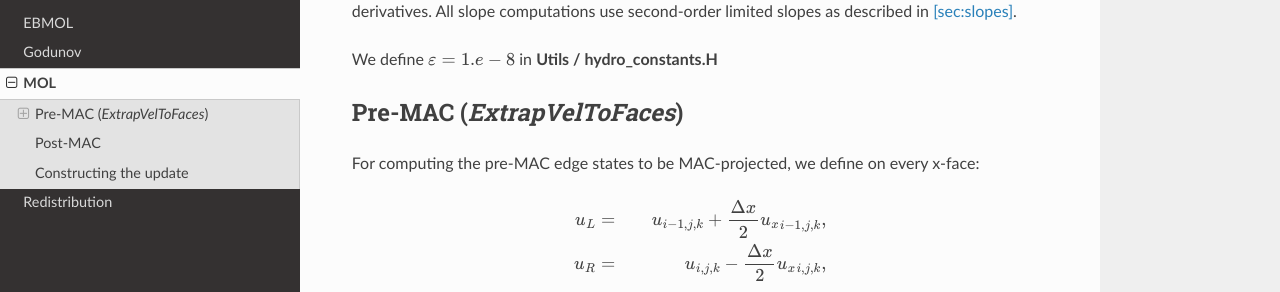
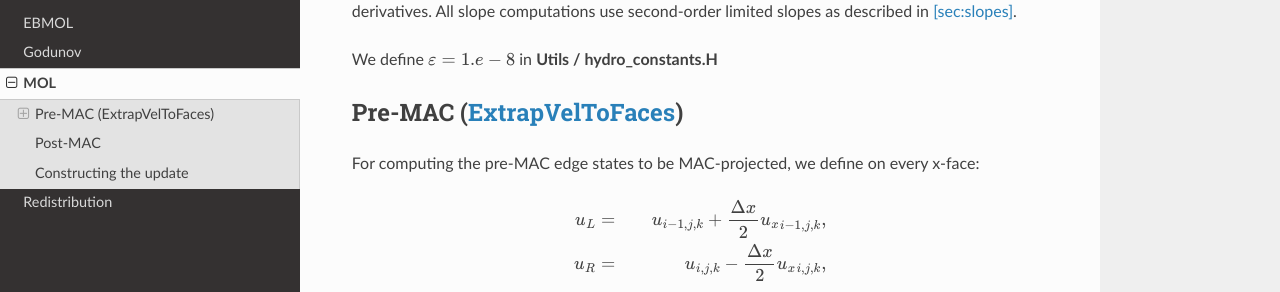
Before and after one commit to AMReX-Fluids/AMReX-Hydro, a Sphinx documentation site: the page built from Docs/source/MOL.rst, in a window 1280 px wide. Shown: the part 184-476 px from the top of the page. Built offline with Sphinx 7.4.7 and the Read the Docs theme 2.0.0, drawn with Linux system fonts in a browser that asks for light colours.

Commit message:
fix links

```diff
--- a/Docs/source/EBGodunov.rst
+++ b/Docs/source/EBGodunov.rst
@@ -6,7 +6,7 @@ All slope computations use second-order limited slopes as described in
 
 We define :math:`\varepsilon = 1.e-8` in **Utils / hydro_constants.H**
 
-Pre-MAC (`ExtrapVelToFaces`)
+Pre-MAC (`ExtrapVelToFaces`_)
 ----------------------------
 
 .. _`ExtrapVelToFaces`: https://amrex-codes.github.io/amrex-hydro/Doxygen/html/namespaceEBGodunov.html#abea06da38cd7e2c6a6ed94d761c4e996
--- a/Docs/source/EBMOL.rst
+++ b/Docs/source/EBMOL.rst
@@ -14,7 +14,7 @@ second-order limited slopes as described in
 
 We define :math:`\varepsilon = 1.e-8` in **Utils / hydro_constants.H**
 
-Pre-MAC (`ExtrapVelToFaces`)
+Pre-MAC (`ExtrapVelToFaces`_)
 ---------------------------------------
 
 .. _`ExtrapVelToFaces`: https://amrex-codes.github.io/amrex-hydro/Doxygen/html/namespaceEBMOL.html#a7add53a153ade9c5cb83e79a61ad1929
--- a/Docs/source/Godunov.rst
+++ b/Docs/source/Godunov.rst
@@ -6,7 +6,7 @@ All slope computations use second-order limited slopes as described in
 
 We define :math:`\varepsilon = 1.e-8` in **Utils / hydro_constants.H**
 
-Pre-MAC (`ExtrapVelToFaces`)
+Pre-MAC (`ExtrapVelToFaces`_)
 ----------------------------
 
 .. _`ExtrapVelToFaces`: https://amrex-codes.github.io/amrex-hydro/Doxygen/html/namespaceGodunov.html#a1c1dcedd6781260bd8322588e1290d94
--- a/Docs/source/MOL.rst
+++ b/Docs/source/MOL.rst
@@ -8,7 +8,7 @@ second-order limited slopes as described in
 
 We define :math:`\varepsilon = 1.e-8` in **Utils / hydro_constants.H**
 
-Pre-MAC (`ExtrapVelToFaces`)
+Pre-MAC (`ExtrapVelToFaces`_)
 ---------------------------------------
 
 .. _`ExtrapVelToFaces`: https://amrex-codes.github.io/amrex-hydro/Doxygen/html/namespaceMOL.html#acdde2acf756048b8ef0bca332e4bf748
```
